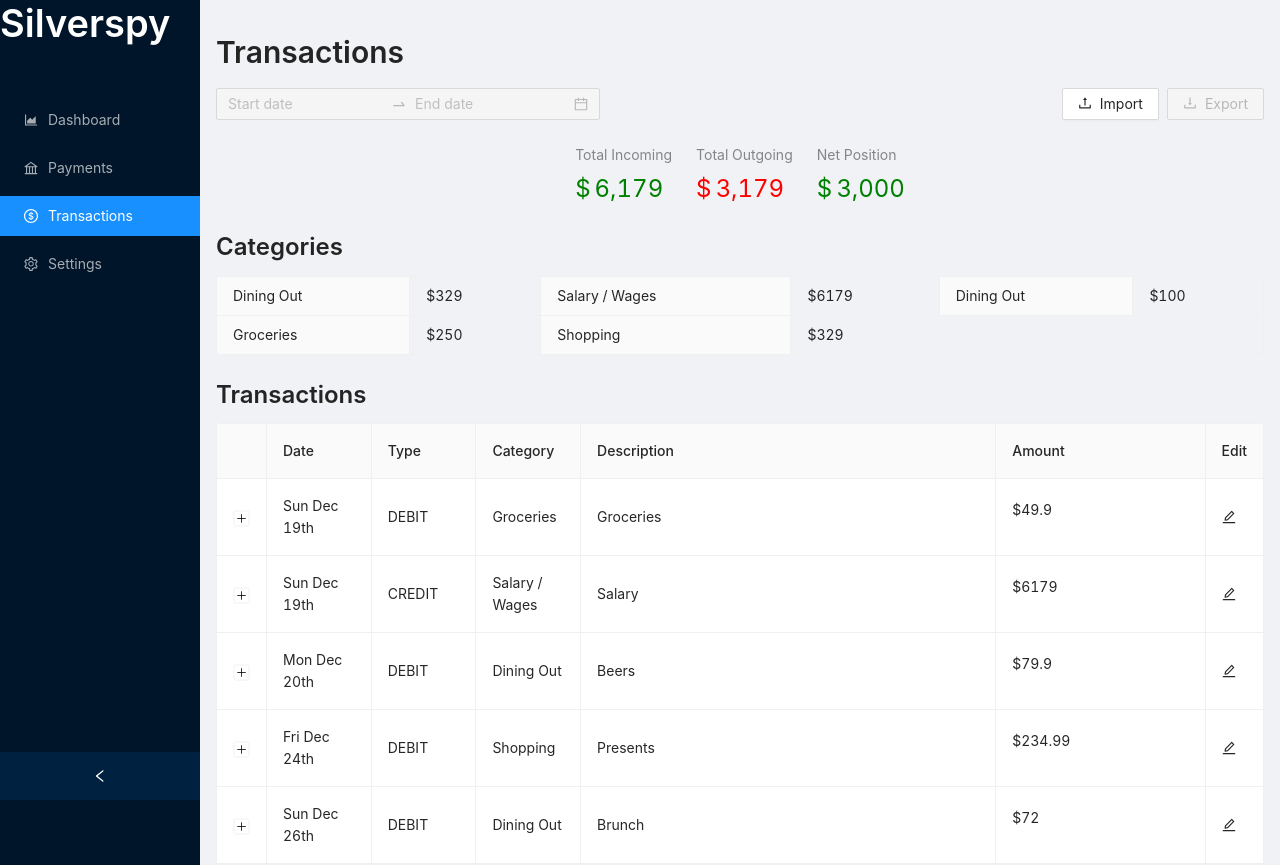
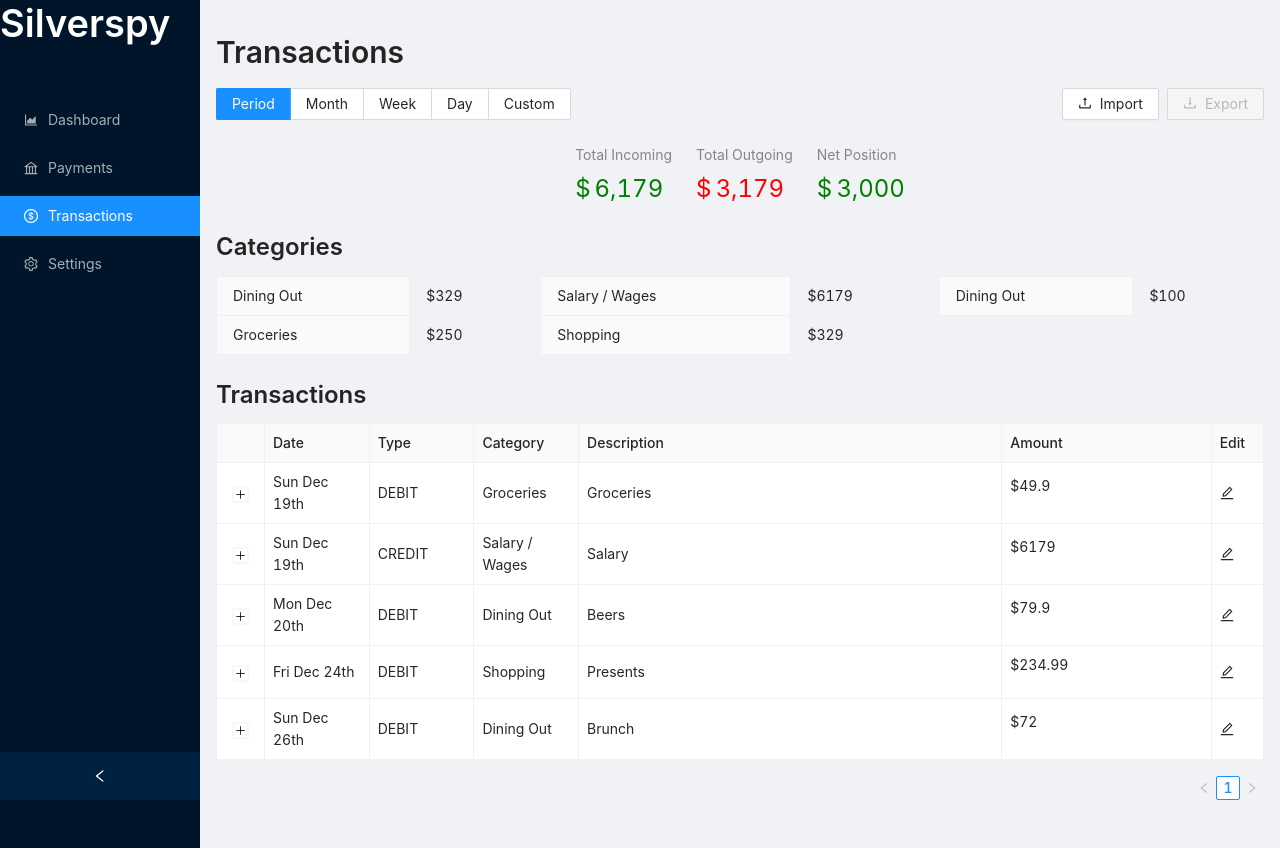
Before and after one commit to mttchpmn/silverspy-web, a Next.js app: page /transactions in a window 1280 px wide. Shown: the top 865 px of the page. Built offline with nearby package versions, Linux system fonts and the light colour scheme.

Commit message:
0001 Add dateselector to page

```diff
--- a/components/TransactionsTable.tsx
+++ b/components/TransactionsTable.tsx
@@ -155,6 +155,7 @@ const EditableTable = ({inputData, onRowUpdate}: EditableTableProps) => {
                         },
                     }}
                     bordered
+                    size={"small"}
                     dataSource={data}
                     columns={mergedColumns}
                     rowClassName="editable-row"
--- a/pages/transactions.tsx
+++ b/pages/transactions.tsx
@@ -1,6 +1,6 @@
 import {NextPage} from "next";
 import {PageContainer} from "../components/PageContainer";
-import {Button, DatePicker, Descriptions, Space, Statistic, Typography} from "antd";
+import {Button, DatePicker, Descriptions, Radio, Space, Statistic, Typography} from "antd";
 import {TransactionsTable} from "../components/TransactionsTable";
 import {useTransactions} from "../hooks/useTransactions";
 import {useState} from "react";
@@ -15,6 +15,7 @@ const {RangePicker} = DatePicker;
 const TransactionsPage: NextPage = () => {
     const [fromDate, setFromDate] = useState<Moment>(moment()); // TODO - Default dates
     const [toDate, setToDate] = useState<Moment>(moment());
+    const [dateValue, setDateValue] = useState<string>("Period")
 
     const [importModalVisible, setImportModalVisible] = useState<boolean>(false);
 
@@ -31,6 +32,8 @@ const TransactionsPage: NextPage = () => {
 
     console.log({categoryTotals})
 
+    const dateSelectionOptions = ["Period", "Month", "Week", "Day", "Custom"];
+
     return (
         <PageContainer title={"Transactions"}>
             {/*<Title level={2}>Transactions</Title>*/}
@@ -39,6 +42,9 @@ const TransactionsPage: NextPage = () => {
 
                 <Space style={{width: "100%", justifyContent: "space-between"}}>
                     {/* Transaction Date selection */}
+                    <Space>
+                        <Radio.Group defaultValue={"Period"} onChange={e => setDateValue(e.target.value)} options={dateSelectionOptions} optionType={"button"} buttonStyle={"solid"}/>
+                        { dateValue == "Custom" &&
                             <RangePicker disabled format={"ddd, MMM do"} onChange={(range, x) => {
                                 const dates = Array.from(range!.values())
 
@@ -47,6 +53,8 @@ const TransactionsPage: NextPage = () => {
 
                                 console.log({fromDate, toDate})
                             }}/>
+                        }
+                    </Space>
 
                     {/* Import / Export buttons */}
                     <Space>
```
Lines whose indentation alone changed are shown as unchanged.
